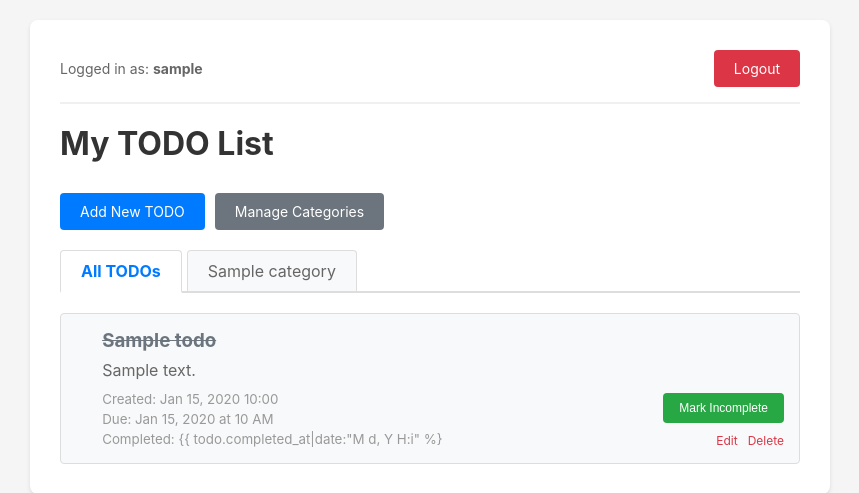
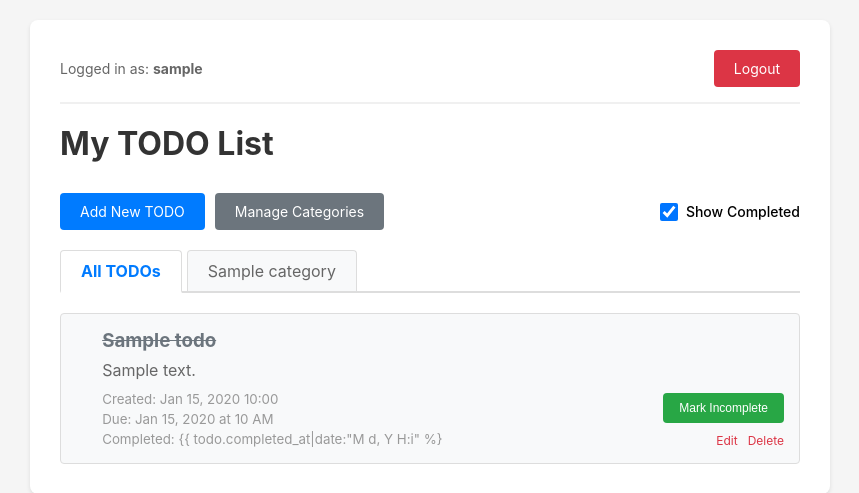
Before and after one commit to marythought/ai-devtools, a Django app: page / in a window 1280 px wide. Shown: the top 493 px of the page, without its empty margins (210-1069 px from the left). Run offline with Django 4.2, Linux system fonts and the light colour scheme; a user stored in the database is signed in; tables that the repository leaves empty hold one stand-in row (values such as "Sample post").

Commit message:
toggle completed

```diff
--- a/01-todo/todos/templates/todos/create_todo.html
+++ b/01-todo/todos/templates/todos/create_todo.html
@@ -54,7 +54,7 @@
                 {% for category in categories %}
                     <div style="margin-bottom: 5px;">
                         <label style="display: inline-flex; align-items: center; cursor: pointer;">
-                            <input type="checkbox" name="categories" value="{{ category.id }}" style="margin-right: 8px;">
+                            <input type="checkbox" name="categories" value="{{ category.id }}" {% if category.id in preselected_category_ids %}checked{% endif %} style="margin-right: 8px;">
                             <span>{{ category.name }}</span>
                         </label>
                     </div>
--- a/01-todo/todos/templates/todos/todo_list.html
+++ b/01-todo/todos/templates/todos/todo_list.html
@@ -5,20 +5,28 @@
 {% block content %}
     <h1>My TODO List</h1>
 
-    <div style="margin-bottom: 20px; display: flex; gap: 10px;">
+    <div style="margin-bottom: 20px; display: flex; gap: 10px; align-items: center; justify-content: space-between;">
+        <div style="display: flex; gap: 10px;">
             <a href="{% url 'create_todo' %}" class="btn">Add New TODO</a>
             <a href="{% url 'manage_categories' %}" class="btn" style="background-color: #6c757d;">Manage Categories</a>
+        </div>
+        <div style="display: flex; align-items: center; gap: 10px;">
+            <label style="display: flex; align-items: center; cursor: pointer; user-select: none;">
+                <input type="checkbox" id="show-completed-toggle" {% if show_completed == 'true' %}checked{% endif %} style="margin-right: 8px; cursor: pointer; width: 18px; height: 18px;">
+                <span style="font-size: 14px; font-weight: 500;">Show Completed</span>
+            </label>
+        </div>
     </div>
 
     <!-- Category Tabs -->
     <div style="margin-bottom: 20px; border-bottom: 2px solid #ddd;">
         <div style="display: flex; gap: 5px; flex-wrap: wrap;">
-            <a href="{% url 'todo_list' %}"
+            <a href="?show_completed={{ show_completed }}"
                style="padding: 10px 20px; text-decoration: none; border: 1px solid #ddd; border-bottom: none; border-radius: 4px 4px 0 0; {% if not selected_category %}background-color: white; border-bottom: 2px solid white; margin-bottom: -2px; font-weight: bold; color: #007bff;{% else %}background-color: #f8f9fa; color: #666;{% endif %}">
                 All TODOs
             </a>
             {% for category in categories %}
-                <a href="?category={{ category.id }}"
+                <a href="?category={{ category.id }}&show_completed={{ show_completed }}"
                    style="padding: 10px 20px; text-decoration: none; border: 1px solid #ddd; border-bottom: none; border-radius: 4px 4px 0 0; {% if selected_category == category.id|stringformat:'s' %}background-color: white; border-bottom: 2px solid white; margin-bottom: -2px; font-weight: bold; color: #007bff;{% else %}background-color: #f8f9fa; color: #666;{% endif %}">
                     {{ category.name }}
                 </a>
@@ -55,12 +63,29 @@
                         </div>
                     </div>
                     <div style="display: flex; flex-direction: column; align-items: flex-end; gap: 10px;">
+                        {% if not todo.is_completed %}
+                            <div style="display: flex; gap: 8px;">
                                 <form method="post" action="{% url 'toggle_todo' todo.id %}" style="display: inline;">
                                     {% csrf_token %}
-                            <button type="submit" class="btn {% if todo.is_completed %}btn-success{% endif %}" style="padding: 8px 16px; font-size: 12px;">
-                                {% if todo.is_completed %}Mark Incomplete{% else %}Mark Complete{% endif %}
+                                    <button type="submit" class="btn" style="padding: 8px 16px; font-size: 12px;">
+                                        Mark Complete
                                     </button>
                                 </form>
+                                <form method="post" action="{% url 'complete_and_followup' todo.id %}" style="display: inline;">
+                                    {% csrf_token %}
+                                    <button type="submit" class="btn" style="padding: 8px 16px; font-size: 12px; background-color: #28a745; border-color: #28a745;">
+                                        Complete + Followup
+                                    </button>
+                                </form>
+                            </div>
+                        {% else %}
+                            <form method="post" action="{% url 'toggle_todo' todo.id %}" style="display: inline;">
+                                {% csrf_token %}
+                                <button type="submit" class="btn btn-success" style="padding: 8px 16px; font-size: 12px;">
+                                    Mark Incomplete
+                                </button>
+                            </form>
+                        {% endif %}
                         <div style="display: flex; gap: 10px; font-size: 12px;">
                             <a href="{% url 'edit_todo' todo.id %}" style="color: #dc3545; text-decoration: none;">Edit</a>
                             <form method="post" action="{% url 'delete_todo' todo.id %}" style="display: inline; margin: 0;">
@@ -77,6 +102,21 @@
     {% endif %}
 
     <script>
+        // Handle show completed toggle
+        const showCompletedToggle = document.getElementById('show-completed-toggle');
+        if (showCompletedToggle) {
+            showCompletedToggle.addEventListener('change', function() {
+                const urlParams = new URLSearchParams(window.location.search);
+                if (this.checked) {
+                    urlParams.set('show_completed', 'true');
+                } else {
+                    urlParams.set('show_completed', 'false');
+                }
+                window.location.search = urlParams.toString();
+            });
+        }
+
+        // Drag and drop functionality
         const todoList = document.getElementById('todo-list');
         if (todoList) {
             let draggedElement = null;
--- a/01-todo/todos/urls.py
+++ b/01-todo/todos/urls.py
@@ -6,6 +6,7 @@
     path('create/', views.create_todo, name='create_todo'),
     path('edit/<int:todo_id>/', views.edit_todo, name='edit_todo'),
     path('toggle/<int:todo_id>/', views.toggle_todo, name='toggle_todo'),
+    path('complete-followup/<int:todo_id>/', views.complete_and_followup, name='complete_and_followup'),
     path('delete/<int:todo_id>/', views.delete_todo, name='delete_todo'),
     path('reorder/', views.reorder_todos, name='reorder_todos'),
     path('categories/', views.manage_categories, name='manage_categories'),
--- a/01-todo/todos/views.py
+++ b/01-todo/todos/views.py
@@ -15,12 +15,19 @@
         category_id = self.request.GET.get('category')
         if category_id:
             queryset = queryset.filter(categories__id=category_id)
+
+        # Filter by completion status
+        show_completed = self.request.GET.get('show_completed', 'true')
+        if show_completed == 'false':
+            queryset = queryset.filter(completed_at__isnull=True)
+
         return queryset
 
     def get_context_data(self, **kwargs):
         context = super().get_context_data(**kwargs)
         context['categories'] = Category.objects.filter(user=self.request.user)
         context['selected_category'] = self.request.GET.get('category')
+        context['show_completed'] = self.request.GET.get('show_completed', 'true')
         return context
 
 
@@ -46,8 +53,16 @@
             if category_ids:
                 todo.categories.set(category_ids)
         return redirect('todo_list')
+
+    # Get pre-selected category IDs from URL parameters
+    preselected_category_ids = request.GET.getlist('category')
+    preselected_category_ids = [int(cat_id) for cat_id in preselected_category_ids if cat_id.isdigit()]
+
     categories = Category.objects.filter(user=request.user)
-    return render(request, 'todos/create_todo.html', {'categories': categories})
+    return render(request, 'todos/create_todo.html', {
+        'categories': categories,
+        'preselected_category_ids': preselected_category_ids
+    })
 
 
 @login_required
@@ -59,6 +74,29 @@
     else:
         todo.completed_at = timezone.now()
     todo.save()
+    return redirect('todo_list')
+
+
+@login_required
+def complete_and_followup(request, todo_id):
+    from django.utils import timezone
+    todo = get_object_or_404(Todo, id=todo_id, user=request.user)
+
+    if request.method == 'POST':
+        # Mark the todo as completed
+        todo.completed_at = timezone.now()
+        todo.save()
+
+        # Get the category IDs from the completed todo
+        category_ids = list(todo.categories.values_list('id', flat=True))
+
+        # Redirect to create_todo with category pre-selected
+        if category_ids:
+            category_params = '&'.join([f'category={cat_id}' for cat_id in category_ids])
+            return redirect(f"/create/?{category_params}")
+        else:
+            return redirect('create_todo')
+
     return redirect('todo_list')
 
 
```
Lines whose indentation alone changed are shown as unchanged.
